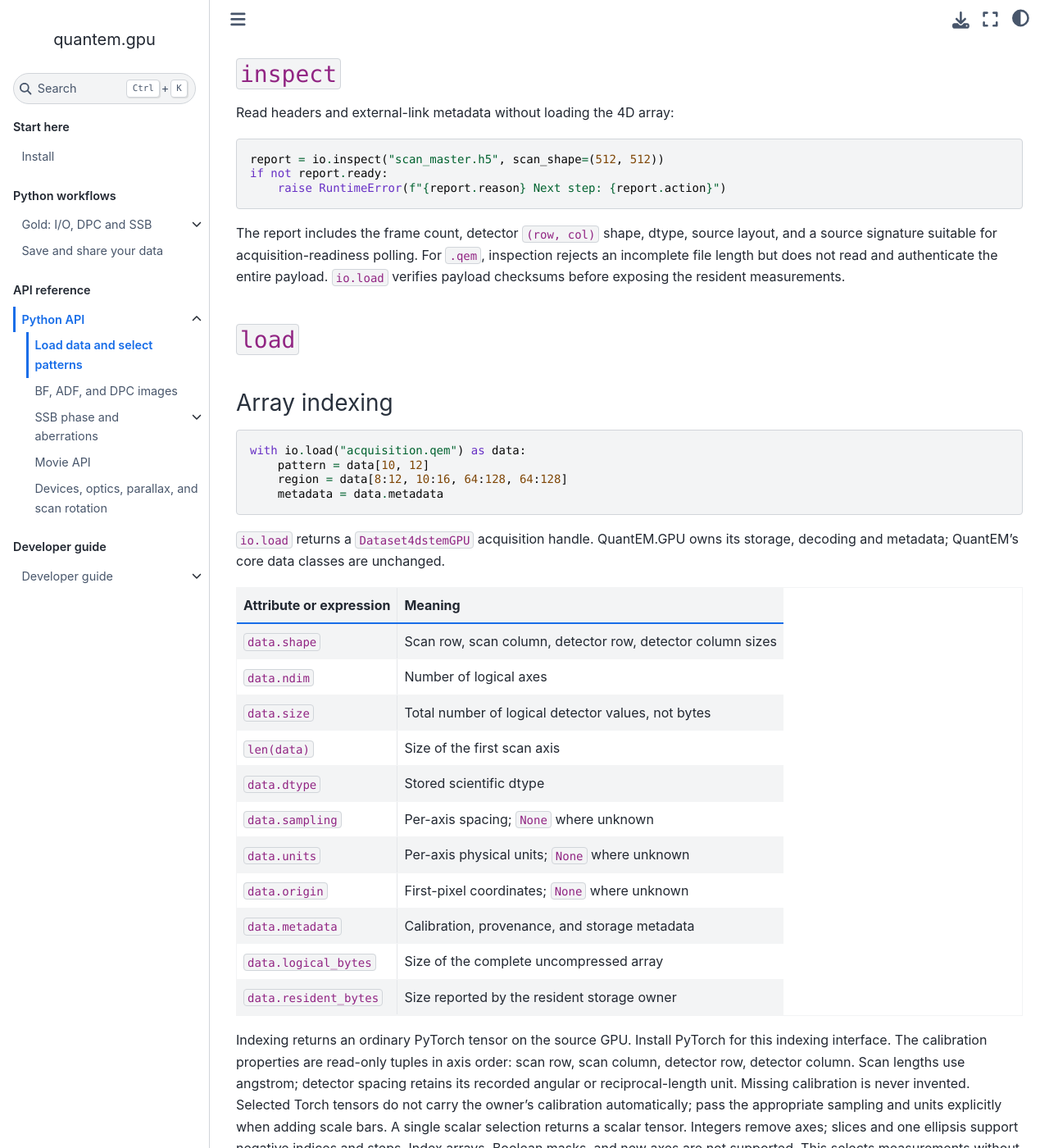
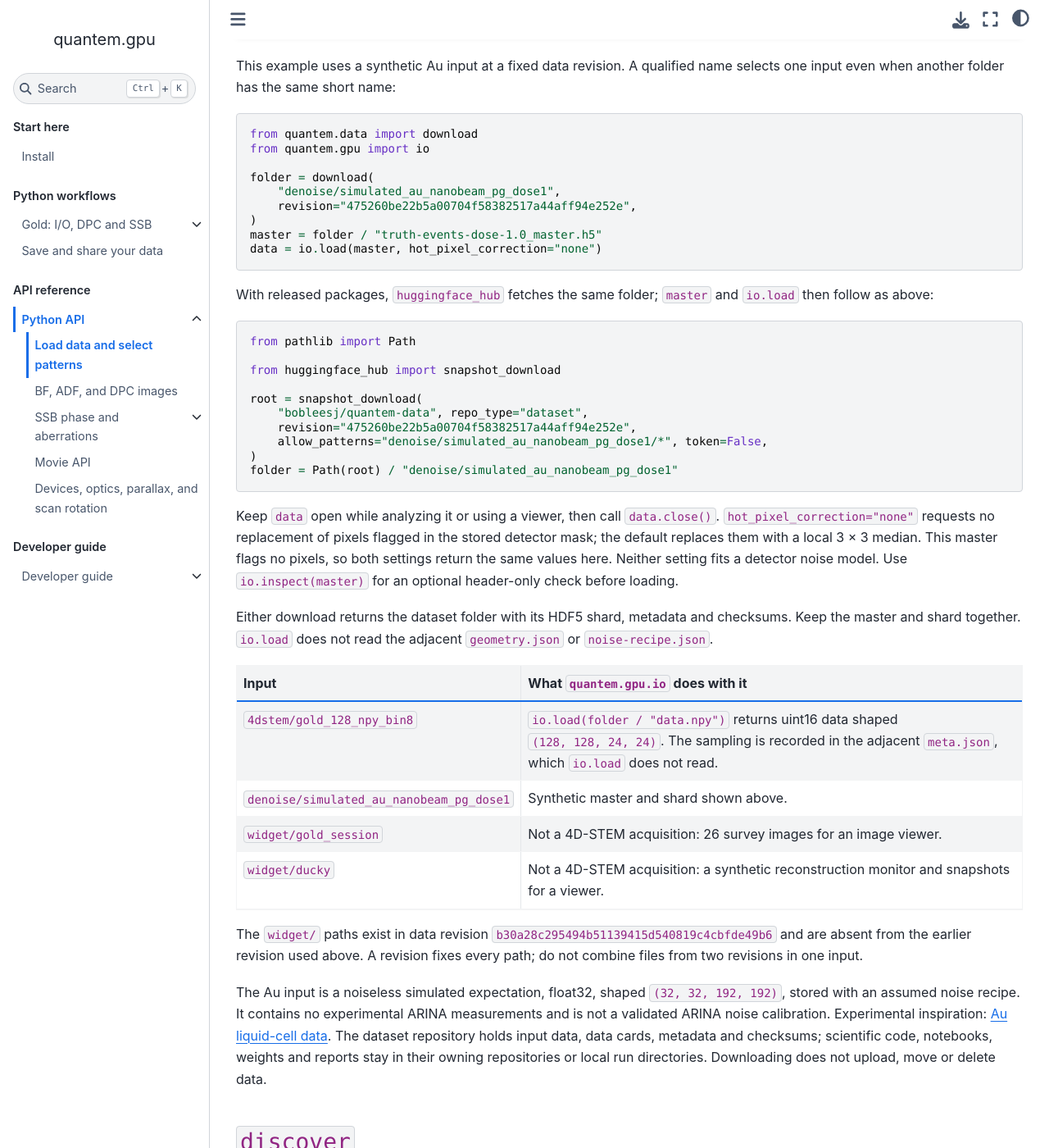
Before and after one commit to bobleesj/quantem.gpu, a Jupyter Book: the page built from docs/api/io.md, in a window 1280 px wide and 1400 px high, scrolled down 950 px. Shown: the whole window at 82% size. Built offline with Jupyter Book 1.0.4 settings and Sphinx 7.4.7 and the Sphinx Book theme 1.1.4, drawn with Linux system fonts in a browser that asks for light colours; pages that are not in the unit, such as notebooks, are missing from menus; some of the changed text lies outside the part shown.

Commit message:
docs: shared tutorial data download and load in the I/O guide
(cherry picked from commit f5f46e805bfdb056f7c411822f7a2832312a1399)

````diff
--- a/docs/api/io.md
+++ b/docs/api/io.md
@@ -28,6 +28,87 @@
 `numpy.asarray` converts. `device=` takes the names used across QuantEM:
 `"auto"` (CUDA, then MPS, then CPU, printing which), `"cuda"`, `"cuda:N"`,
 `"mps"` and `"cpu"`.
+
+(shared-tutorial-data)=
+## Shared tutorial data
+
+`quantem.data.download` retrieves a public input from the
+[bobleesj/quantem-data](https://huggingface.co/datasets/bobleesj/quantem-data)
+dataset repository; `quantem.gpu.io` then opens the local acquisition file.
+`quantem.data` is a separate package and is not needed for your own local
+files. `io.discover` searches local folders, not Hugging Face.
+
+```{admonition} The quantem.data form below is not in a release yet
+:class: warning
+Qualified names such as `denoise/simulated_au_nanobeam_pg_dose1` and the
+`revision` argument are newer than quantem.data 0.0.1rc4 on TestPyPI, whose
+`download` raises `TypeError` when given `revision`. Until a quantem.data
+release includes them, use the `huggingface_hub` form that follows it.
+```
+
+This example uses a synthetic Au input at a fixed data revision. A qualified
+name selects one input even when another folder has the same short name:
+
+```python
+from quantem.data import download
+from quantem.gpu import io
+
+folder = download(
+    "denoise/simulated_au_nanobeam_pg_dose1",
+    revision="475260be22b5a00704f58382517a44aff94e252e",
+)
+master = folder / "truth-events-dose-1.0_master.h5"
+data = io.load(master, hot_pixel_correction="none")
+```
+
+With released packages, `huggingface_hub` fetches the same folder; `master`
+and `io.load` then follow as above:
+
+```python
+from pathlib import Path
+
+from huggingface_hub import snapshot_download
+
+root = snapshot_download(
+    "bobleesj/quantem-data", repo_type="dataset",
+    revision="475260be22b5a00704f58382517a44aff94e252e",
+    allow_patterns="denoise/simulated_au_nanobeam_pg_dose1/*", token=False,
+)
+folder = Path(root) / "denoise/simulated_au_nanobeam_pg_dose1"
+```
+
+Keep `data` open while analyzing it or using a viewer, then call `data.close()`.
+`hot_pixel_correction="none"` requests no replacement of pixels flagged in the
+stored detector mask; the default replaces them with a local 3 × 3 median.
+This master flags no pixels, so both settings return the same values here.
+Neither setting fits a detector noise model. Use `io.inspect(master)` for an
+optional header-only check before loading.
+
+Either download returns the dataset folder with its HDF5 shard, metadata and
+checksums. Keep the master and shard together. `io.load` does not read the
+adjacent `geometry.json` or `noise-recipe.json`.
+
+| Input | What `quantem.gpu.io` does with it |
+| --- | --- |
+| `4dstem/gold_128_npy_bin8` | `io.load(folder / "data.npy")` returns uint16 data shaped `(128, 128, 24, 24)`. The sampling is recorded in the adjacent `meta.json`, which `io.load` does not read. |
+| `denoise/simulated_au_nanobeam_pg_dose1` | Synthetic master and shard shown above. |
+| `widget/gold_session` | Not a 4D-STEM acquisition: 26 survey images for an image viewer. |
+| `widget/ducky` | Not a 4D-STEM acquisition: a synthetic reconstruction monitor and snapshots for a viewer. |
+
+The `widget/` paths exist in data revision
+`b30a28c295494b51139415d540819c4cbfde49b6` and are absent from the earlier
+revision used above. A revision fixes every path; do not combine files from
+two revisions in one input.
+
+The Au input is a noiseless simulated expectation, float32, shaped
+`(32, 32, 192, 192)`, stored with an assumed noise recipe. It contains no
+experimental ARINA measurements and is not a validated ARINA noise calibration.
+Experimental inspiration:
+[Au liquid-cell data](https://doi.org/10.5281/zenodo.18167694).
+The dataset repository holds input data, data cards, metadata and checksums;
+scientific code, notebooks, weights and reports stay in their owning
+repositories or local run directories. Downloading does not upload, move or
+delete data.
 
 ## `discover`
 
````
Also changed, not shown: README.md (+6 -0 lines), docs/api/qem-python.md (+6 -0 lines).
